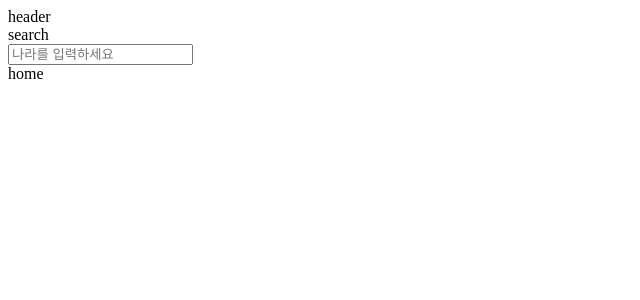
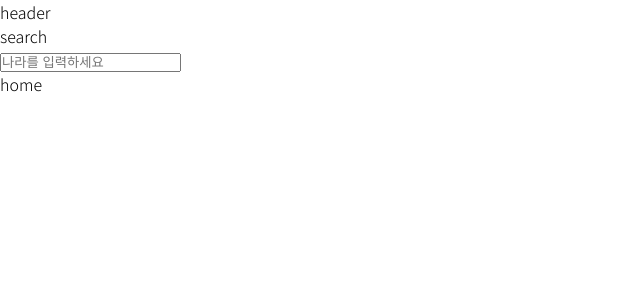
Before and after one commit to kaynekaynekayne/travel--call, a React (Create React App) app in the folder client/: page / in a window 1280 px wide. Shown: the top 300 px of the page, without its empty margins (0-640 px from the left). Built offline with nearby package versions, Linux system fonts and the light colour scheme.

Commit message:
create global style

```diff
--- a/client/public/index.html
+++ b/client/public/index.html
@@ -9,6 +9,9 @@
       name="description"
       content="Web site created using create-react-app"
     />
+    <link rel="preconnect" href="https://fonts.googleapis.com">
+    <link rel="preconnect" href="https://fonts.gstatic.com" crossorigin>
+    <link href="https://fonts.googleapis.com/css2?family=Noto+Sans+KR:wght@300&display=swap" rel="stylesheet">
     <link rel="apple-touch-icon" href="%PUBLIC_URL%/logo192.png" />
     <!--
       manifest.json provides metadata used when your web app is installed on a
--- a/client/src/index.js
+++ b/client/src/index.js
@@ -1,10 +1,12 @@
 import React from 'react';
 import ReactDOM from 'react-dom/client';
+import { GlobalStyles } from './style/globalStyle';
 import App from './app';
 
 const root = ReactDOM.createRoot(document.getElementById('root'));
 root.render(
   <React.StrictMode>
+    <GlobalStyles />
     <App />
   </React.StrictMode>
 );
--- /dev/null
+++ b/client/src/style/globalStyle.js
@@ -0,0 +1,16 @@
+import {createGlobalStyle} from 'styled-components';
+
+export const GlobalStyles=createGlobalStyle`
+
+    body{
+        font-family: 'Noto Sans KR', sans-serif;
+    }
+
+    *{
+        margin:0;
+        padding:0;
+        box-sizing:border-box;
+        text-decoration: none;
+        color:inherit;
+    }
+`;
```
